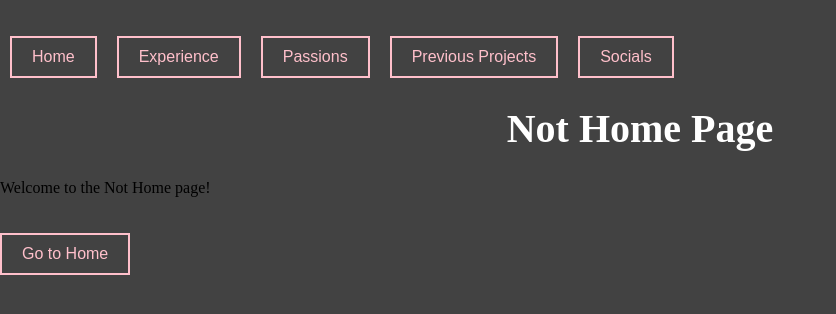
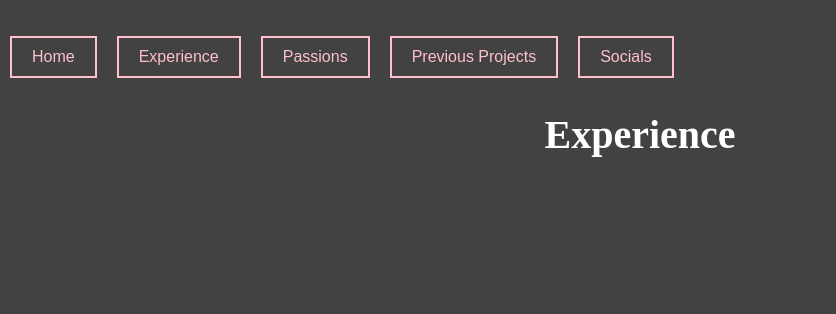
Before and after one commit to Arnice123/Arnice123.github.io, a React (Create React App) app: page /experience in a window 1280 px wide. Shown: the top 314 px of the page, without its empty margins (0-836 px from the left). Built offline with nearby package versions, Linux system fonts and the light colour scheme.

Commit message:
Added the title and a function for fomating the sections

```diff
--- a/src/Pages/Experience.js
+++ b/src/Pages/Experience.js
@@ -1,15 +1,21 @@
 import React from 'react';
-import { useNavigate } from 'react-router-dom';
 import '../App.css'
 
+function Section({ title, children }) {
+  return (
+    <div style={{ marginBottom: 40 }}>
+      <h2 style={{ borderBottom: '2px solid pink', paddingBottom: 5 }}>{title}</h2>
+      {children}
+    </div>
+  );
+}
+
 const Experience = () => {
-  const navigate = useNavigate();
 
   return (
-    <div>
-      <h1 className='title'>Not Home Page</h1>
-      <p>Welcome to the Not Home page!</p>
-      <button onClick={() => navigate('/')}>Go to Home</button>
+    <div style={{marginBottom: '100px',margin: '10px', fontSize:20, wordSpacing:1.25, lineHeight:1.5, color: '#FFFFFF'}}>
+      <h1 className='title'>Experience</h1>
+
     </div>
   );
 };
```
